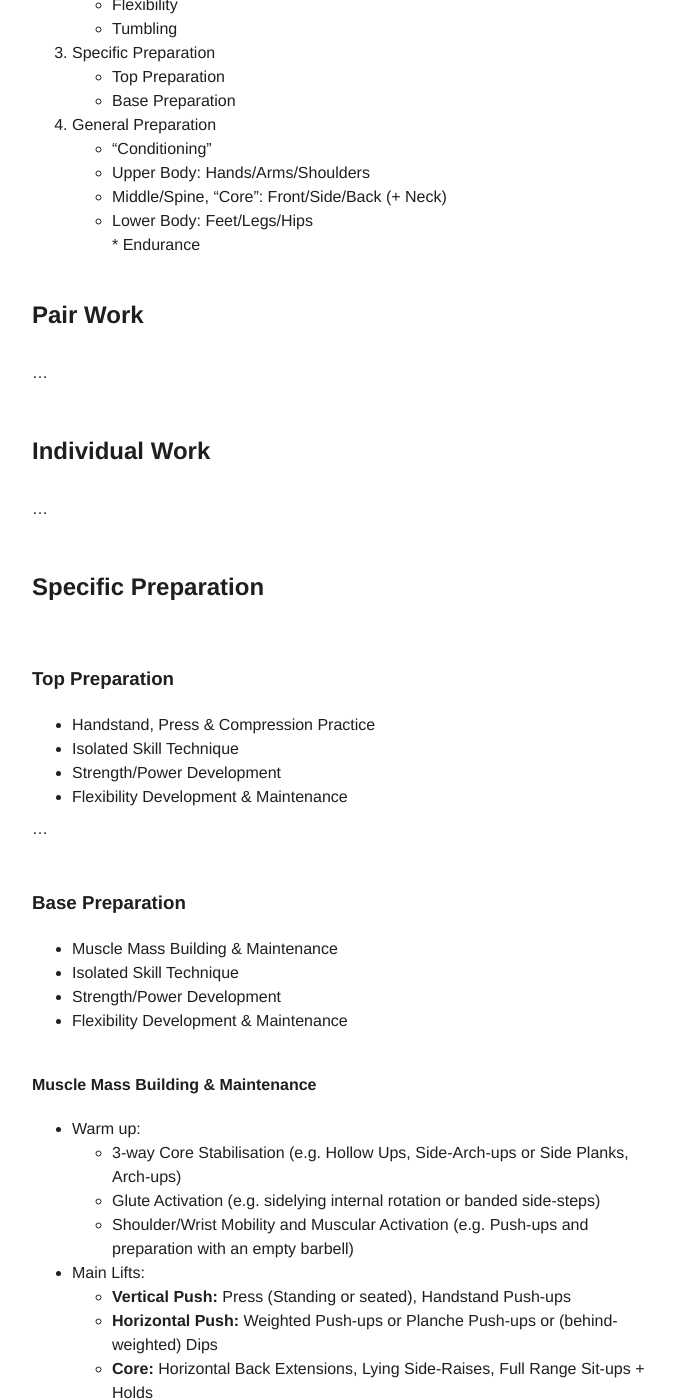
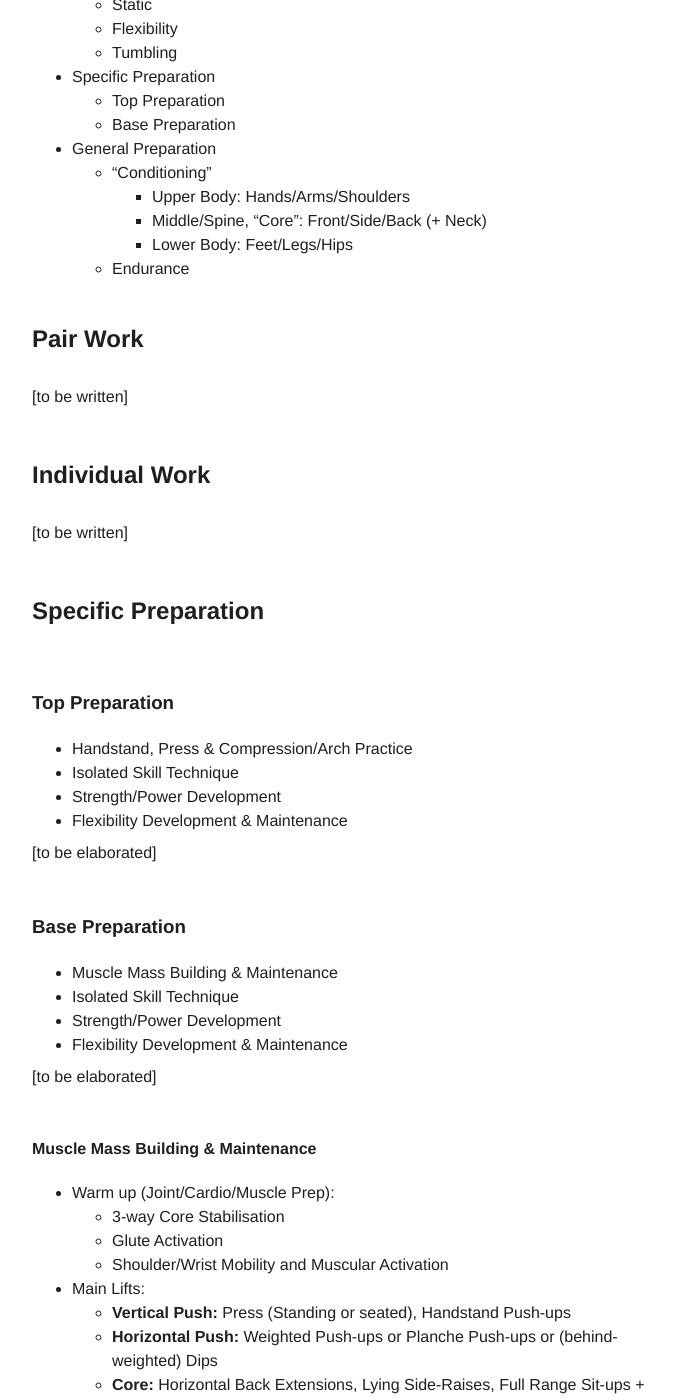
Before and after one commit to floshin/acrolib, a Jekyll site: the page built from training/training-categories.md, in a window 1280 px wide and 1400 px high, scrolled down 635 px. Shown: the whole window, without its empty margins (293-968 px from the left). Built offline with Jekyll 4.4.1, drawn with Linux system fonts in a browser that asks for light colours; our own code applies the rules of GitHub Pages for plain Markdown files; some of the changed text lies outside the part shown.

Commit message:
Update training-categories.md

```diff
--- a/training/training-categories.md
+++ b/training/training-categories.md
@@ -33,24 +33,21 @@
 
 
 ## Pair Work
-...
-
+[to be written]
 
 ## Individual Work
-...
-
+[to be written]
 
 ## Specific Preparation
 
 ### Top Preparation
 
-* Handstand, Press & Compression Practice
+* Handstand, Press & Compression/Arch Practice
 * Isolated Skill Technique
 * Strength/Power Development
 * Flexibility Development & Maintenance
 
-...
-
+[to be elaborated]
 
 
 ### Base Preparation
@@ -60,13 +57,15 @@
 * Strength/Power Development
 * Flexibility Development & Maintenance
 
+[to be elaborated]
+
 
 #### Muscle Mass Building & Maintenance
 
-* Warm up:
-  * 3-way Core Stabilisation (e.g. Hollow Ups, Side-Arch-ups or Side Planks, Arch-ups)
-  * Glute Activation (e.g. sidelying internal rotation or banded side-steps)
-  * Shoulder/Wrist Mobility and Muscular Activation (e.g. Push-ups and preparation with an empty barbell)
+* Warm up (Joint/Cardio/Muscle Prep):
+  * 3-way Core Stabilisation <!--(e.g. Hollow Ups, Side-Arch-ups or Side Planks, Arch-ups)-->
+  * Glute Activation <!--(e.g. sidelying internal rotation or banded side-steps)-->
+  * Shoulder/Wrist Mobility and Muscular Activation <!--(e.g. Push-ups and preparation with an empty barbell)-->
 
 * Main Lifts:
   * **Vertical Push:** Press (Standing or seated), Handstand Push-ups
```
Also changed, not shown: other parts of training/training-categories.md (+4 -4 lines).
